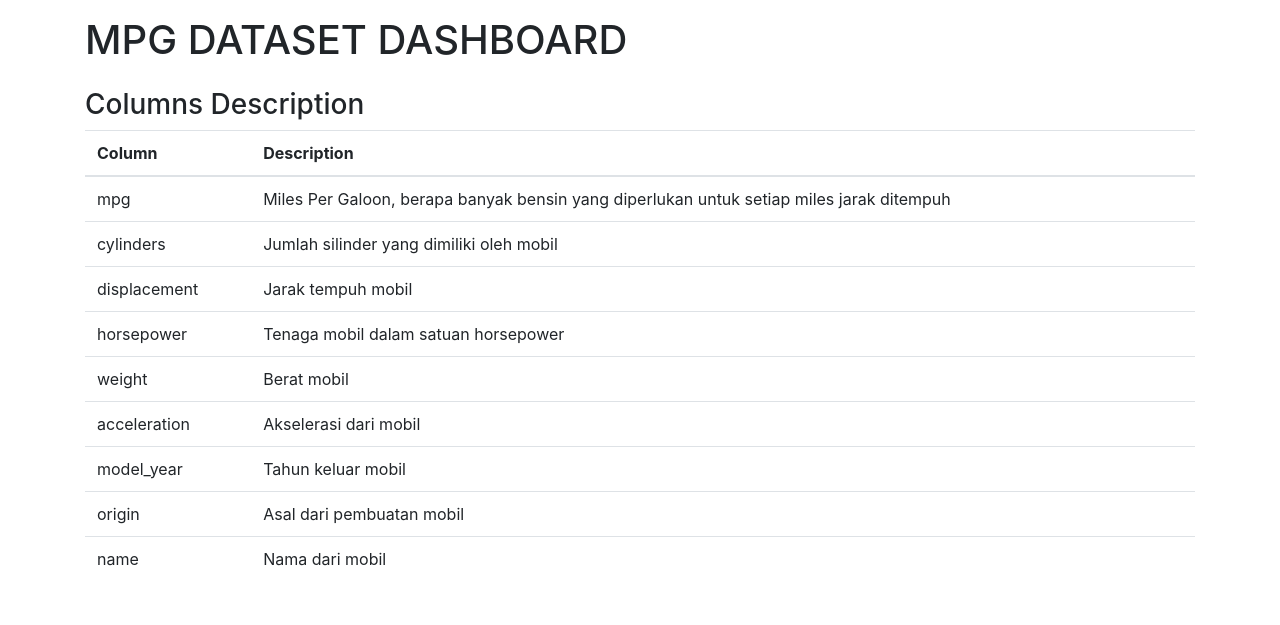
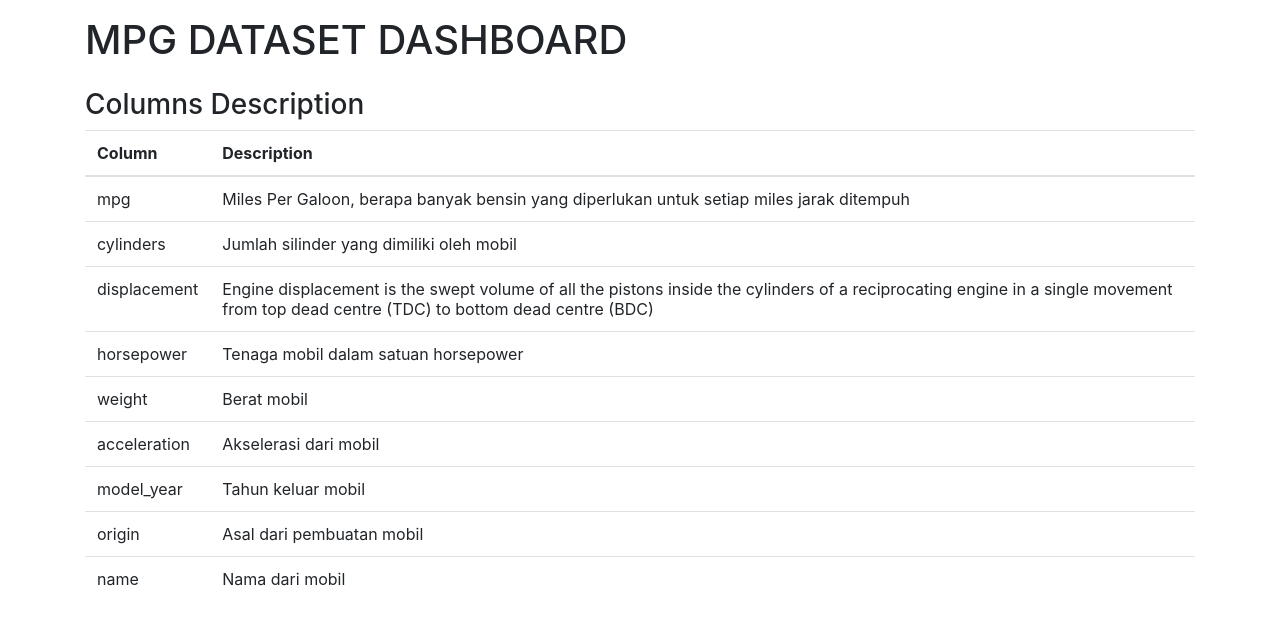
Before and after one commit to elgaridhomaulana/Flask-mpg-Dataset, a Flask app: page / in a window 1280 px wide. Shown: the part 56-681 px from the top of the page. Run offline with Flask 2, Linux system fonts and the light colour scheme; some libraries are stand-ins or nearby versions.

Commit message:
changing home.html

```diff
--- a/templates/home.html
+++ b/templates/home.html
@@ -20,7 +20,7 @@
                     </tr>
                     <tr>
                         <td>displacement</td>
-                        <td>Jarak tempuh mobil</td>
+                        <td>Engine displacement is the swept volume of all the pistons inside the cylinders of a reciprocating engine in a single movement from top dead centre (TDC) to bottom dead centre (BDC)</td>
                     </tr>
                     <tr>
                         <td>horsepower</td>
```
